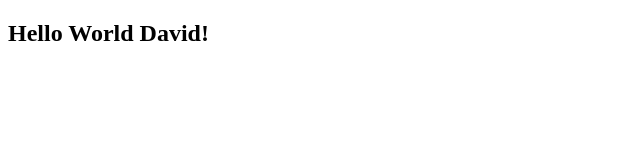
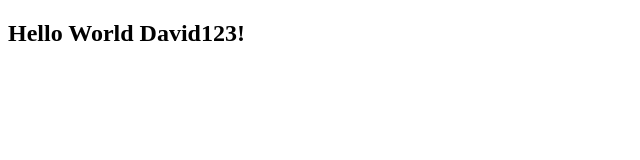
Before and after one commit to DavidOng123/JenkinPractice, a plain HTML site: page index.html in a window 1280 px wide. Shown: the full height of the page, 0-640 px from the left. Drawn offline with Linux system fonts and the light colour scheme.

Commit message:
Update Hello World conten with 123t

```diff
--- a/index.html
+++ b/index.html
@@ -1 +1 @@
-<!DOCTYPE html><html><head><title>Hello World</title></head><body><h2>Hello World David!</h1></body></html>
+<!DOCTYPE html><html><head><title>Hello World</title></head><body><h2>Hello World David123!</body></html>
```
